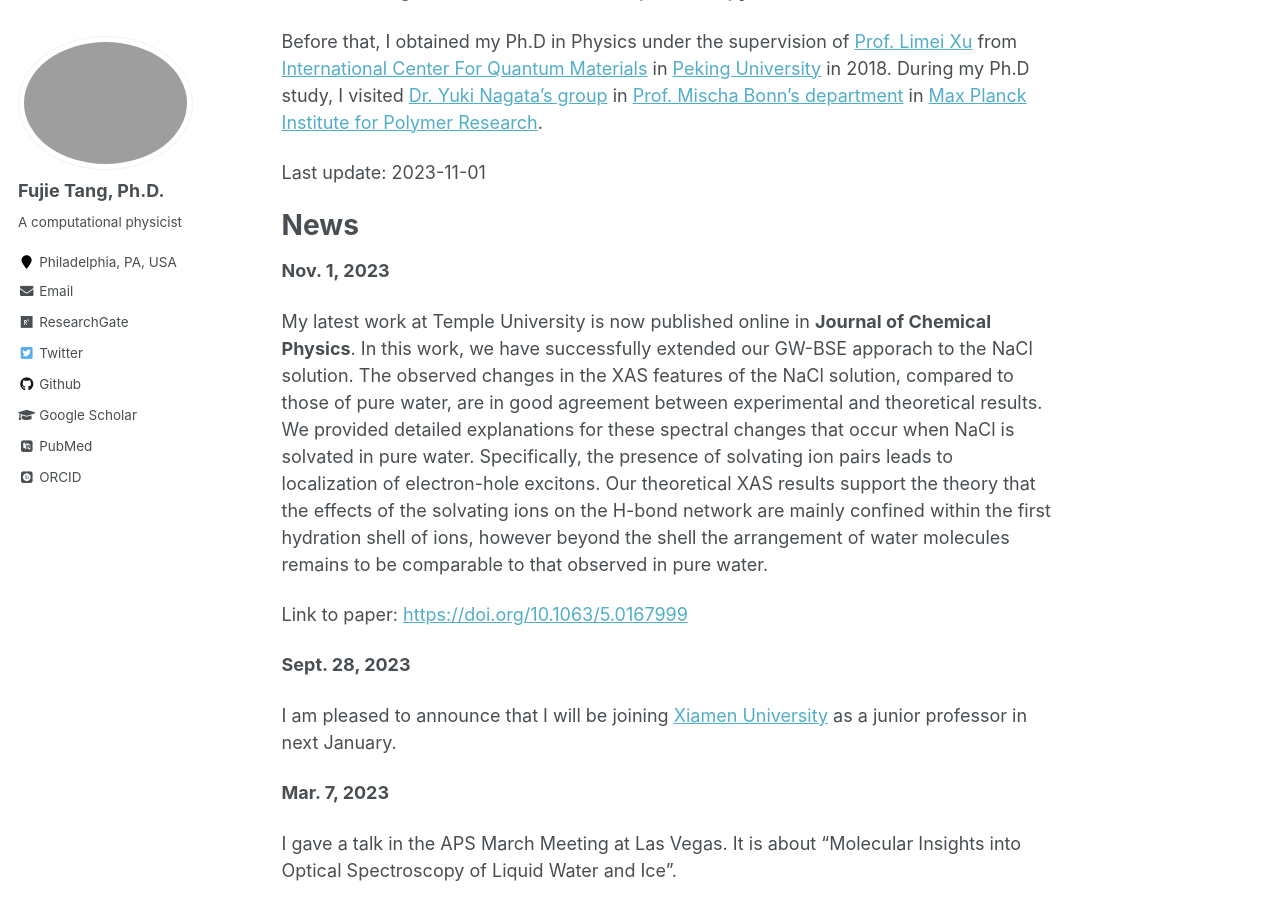
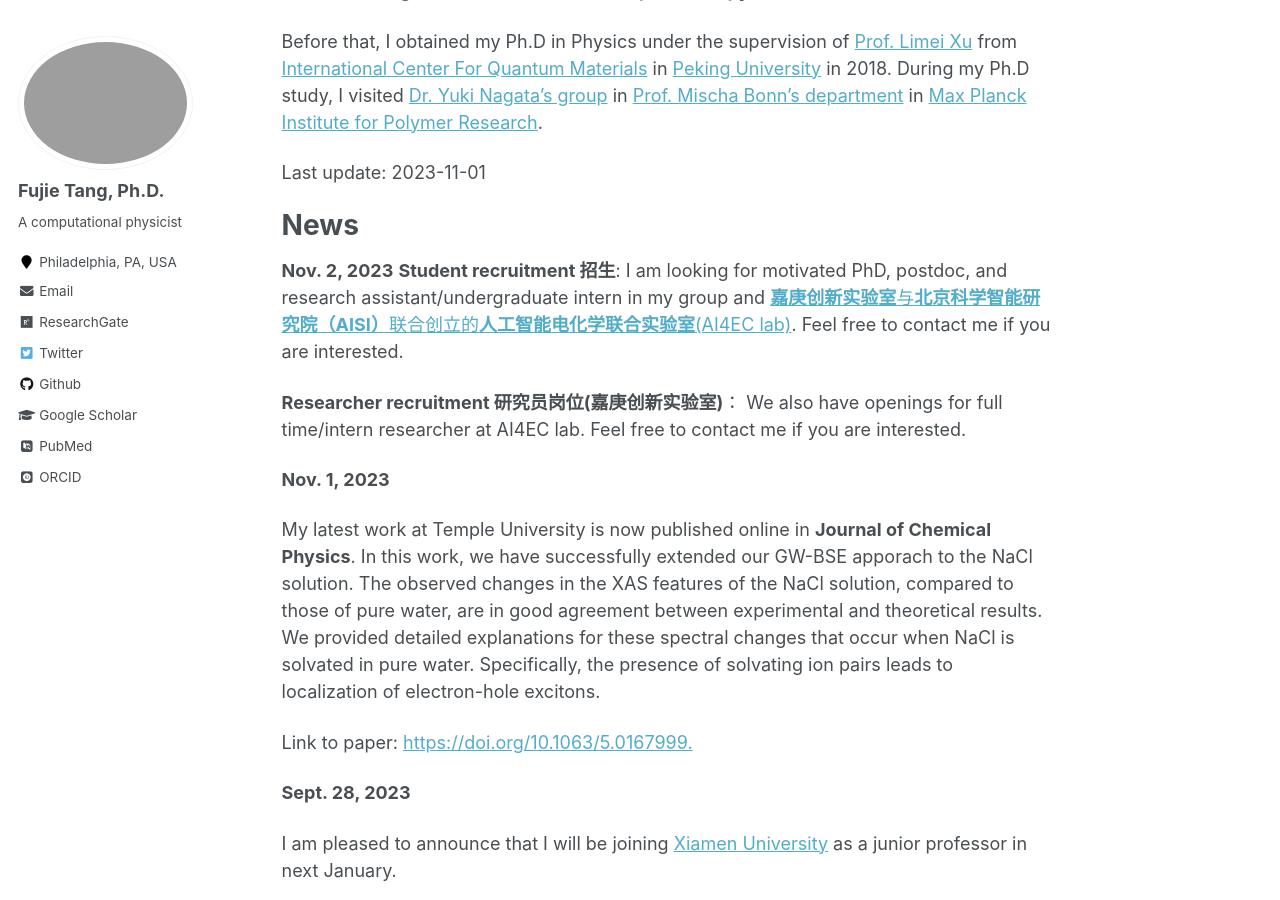
Before and after one commit to fujiepku/fujiepku.github.io, a Jekyll site: the page built from _pages/about.md, in a window 1280 px wide and 900 px high, scrolled down 237 px. Built offline with Jekyll 4.4.1, drawn with Linux system fonts in a browser that asks for light colours; some web fonts are replaced.

Commit message:
Update about.md

```diff
--- a/_pages/about.md
+++ b/_pages/about.md
@@ -16,11 +16,16 @@ Last update: 2023-11-01
 
 News
 ======
+**Nov. 2, 2023**
+**Student recruitment 招生**: I am looking for motivated PhD, postdoc, and research assistant/undergraduate intern in my group and [**嘉庚创新实验室**与**北京科学智能研究院（AISI）**联合创立的**人工智能电化学联合实验室**(AI4EC lab)](http://www.ikkem.com/newsshow3.php?cid=43&id=926). Feel free to contact me if you are interested.
+
+**Researcher recruitment 研究员岗位(嘉庚创新实验室)**： We also have openings for full time/intern researcher at AI4EC lab. Feel free to contact me if you are interested.
+
 **Nov. 1, 2023**
 
-My latest work at Temple University is now published online in **Journal of Chemical Physics**. In this work, we have successfully extended our GW-BSE apporach to the NaCl solution. The observed changes in the XAS features of the NaCl solution, compared to those of pure water, are in good agreement between experimental and theoretical results. We provided detailed explanations for these spectral changes that occur when NaCl is solvated in pure water. Specifically, the presence of solvating ion pairs leads to localization of electron-hole excitons. Our theoretical XAS results support the theory that the effects of the solvating ions on the H-bond network are mainly confined within the first hydration shell of ions, however beyond the shell the arrangement of water molecules remains to be comparable to that observed in pure water.
+My latest work at Temple University is now published online in **Journal of Chemical Physics**. In this work, we have successfully extended our GW-BSE apporach to the NaCl solution. The observed changes in the XAS features of the NaCl solution, compared to those of pure water, are in good agreement between experimental and theoretical results. We provided detailed explanations for these spectral changes that occur when NaCl is solvated in pure water. Specifically, the presence of solvating ion pairs leads to localization of electron-hole excitons.
 
-Link to paper: [https://doi.org/10.1063/5.0167999](https://doi.org/10.1063/5.0167999)
+Link to paper: [https://doi.org/10.1063/5.0167999.](https://doi.org/10.1063/5.0167999)
 
 
 
```
